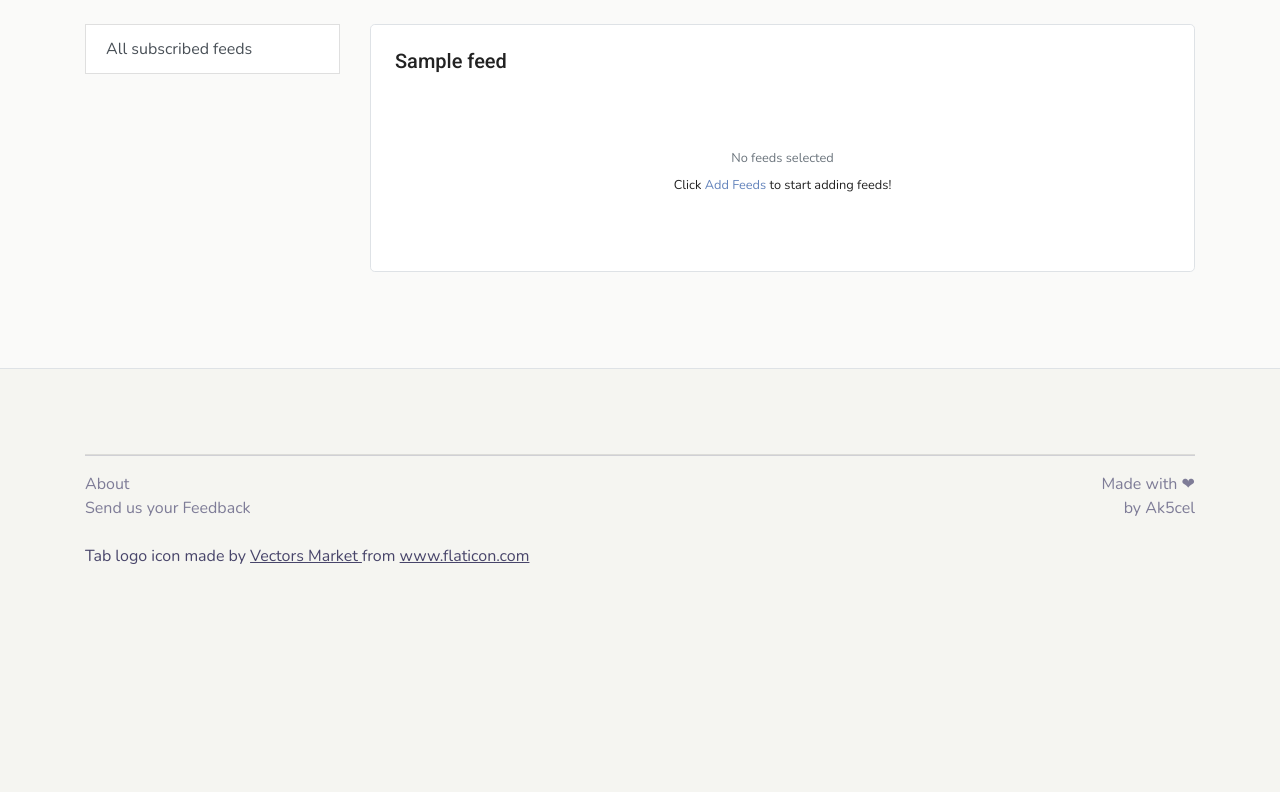
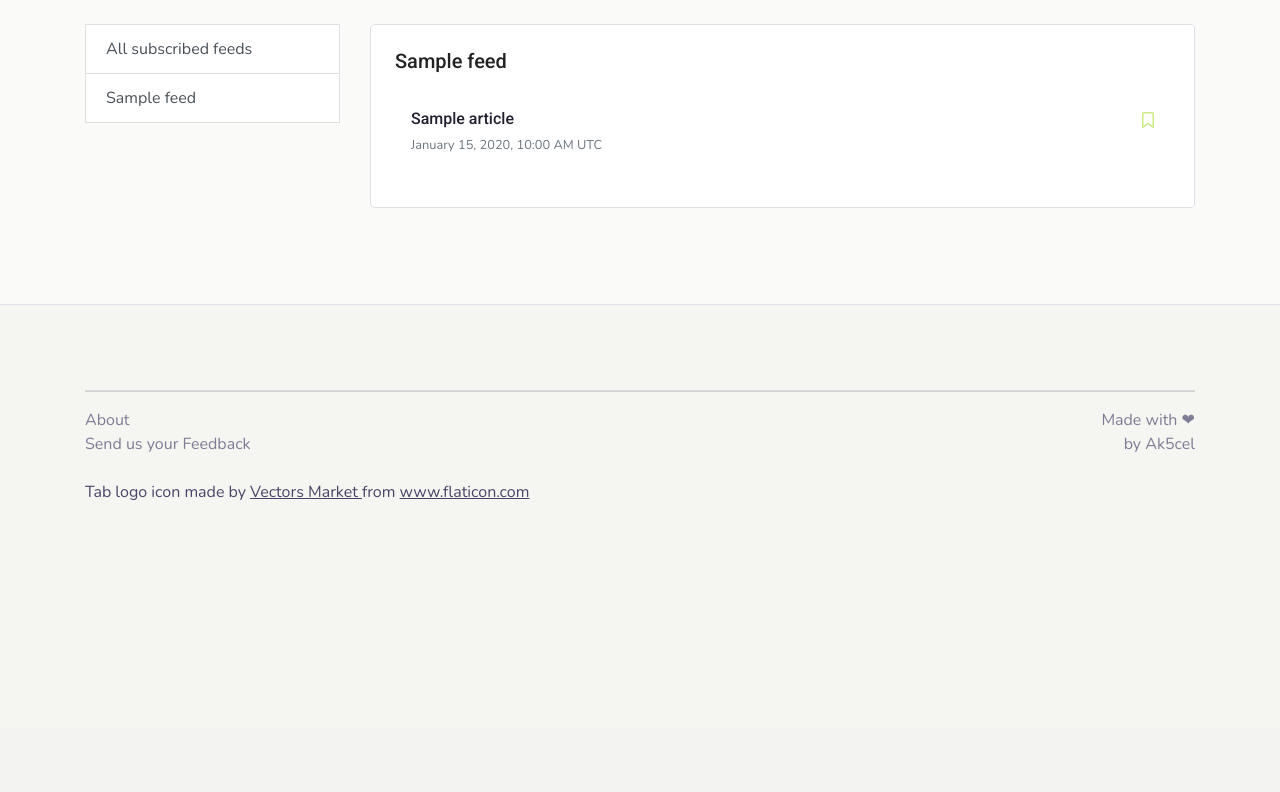
Before and after one commit to Ak5cel/feedforest, a Flask app: template src/templates/inbox-topic.html in a window 1280 px wide. Shown: the part 83-875 px from the top of the page. After the commit the page ends 583 px from the top, so only its background shows below. Run offline with Flask 2, Linux system fonts and the light colour scheme; tables that the repository leaves empty hold one stand-in row (values such as "Sample post"); the template is opened without the code that fills it: values that come from a table or form of the project are taken from there, most other values are stand-ins (such as "Sample title", 1, 10 or a date in 2020); parts of the project's set-up code (start-up, migrations or seed data) failed here and were passed over; some libraries are stand-ins or nearby versions.

Commit message:
Fix wrong feed name displayed for custom feeds in side nav on the inbox page

```diff
--- a/src/templates/inbox-base.html
+++ b/src/templates/inbox-base.html
@@ -9,7 +9,7 @@
           href="{{ url_for('user.inbox') }}">
             All subscribed feeds
         </a>
-        {% for feed in current_user.selected_feeds %}
+        {% for feed in selected_feeds %}
           <a class="list-group-item list-group-item-action
           {% if request.endpoint == 'user.inbox_for_topic' and request.args.get('feed_id') == str(feed.id) %} active {% endif %}"
             href="{{ url_for('user.inbox_for_topic', feed_id=feed.id) }}">
--- a/src/templates/inbox-topic.html
+++ b/src/templates/inbox-topic.html
@@ -5,7 +5,7 @@
     <div class="d-flex justify-content-between mb-3">
       <h5>{{ selected_feed.feed_name }}</h5>
     </div>
-    {% if current_user.selected_feeds[0] %}
+    {% if selected_feeds[0] %}
       <ul class="list-group list-group-flush">
         {% for article in articles %}
           <li class="article list-group-item px-3 d-flex justify-content-between"
--- a/src/user/routes.py
+++ b/src/user/routes.py
@@ -109,10 +109,16 @@ def inbox_for_topic():
             article.rssfeed.topic_id = mapping[article.rssfeed_id]['topic_id']
             article.rssfeed.topic = list(topic for topic in topics if topic.id == article.rssfeed.topic_id)[0]
 
+    selected_feeds = current_user.selected_feeds
+    for feed in selected_feeds:
+        if feed.feed_type == 'custom':
+            feed.feed_name = mapping[feed.id]['feed_name']
+
     return render_template('inbox-topic.html',
                            title='Inbox',
                            articles=articles,
                            selected_feed=selected_feed,
+                           selected_feeds=selected_feeds,
                            topics=topics,
                            str=str)
 
```
